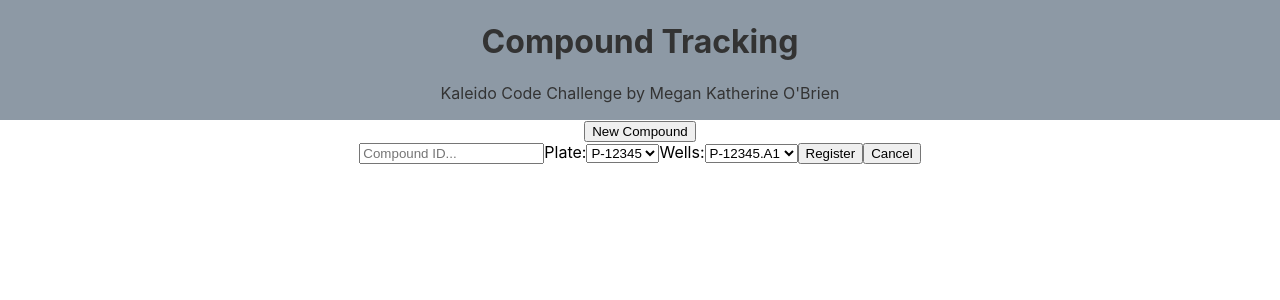
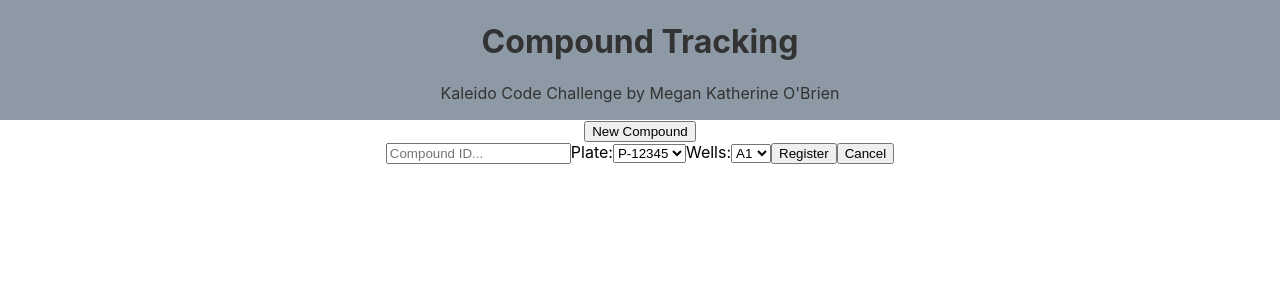
Before and after one commit to mk0b/kaleido-code-challenge, a React (Create React App) app: page / in a window 1280 px wide. Shown: the top 300 px of the page. Built offline with nearby package versions, Linux system fonts and the light colour scheme.

Commit message:
Made my state data structures more simple and array is now adding not rewriting

```diff
--- a/src/components/RegisterCompound.js
+++ b/src/components/RegisterCompound.js
@@ -6,78 +6,39 @@ import React, { Component } from 'react';
 
 //TODO: Clean up console.logs
 
+//initializing this outside of the stateful component because I want to be able to add each compound to the array without it getting re-written
+let compounds = [];
+
 class RegisterCompound extends Component {
 
-    //convert this to stateful?
-    //Consider using contextAPI
-    //add onchange to track form input
-    //add value to inputs
-
-    //Now I am thinking an array of objects each object is a compound id and an array of wells A1 example of a well
-    //create arrays for plate well combos then add an if statement on the dropdown depending on what plate was selected and show the well options for that plate
-
+    //TODO: Make wells simplier? Just have A1 etc options instead of connecting them to plate. Already choosing a plate and storing.
     constructor(props) {
         //binding this keyword to this class
         super(props);
-        //setting state to manage compound and well data
+        //setting state to manage compound, well, and plate data
         this.state = {
             compoundID: '',
             plate: '',
             wells: '',
-            compounds: [],
             plateData: [
-                {
-                    plateID: 'P-12345',
-                    wells: [
-                        'P-12345.A1',
-                        'P-12345.A2',
-                        'P-12345.A3',
-                        'P-12345.A4',
-                        'P-12345.B1',
-                        'P-12345.B2',
-                        'P-12345.B3',
-                        'P-12345.B4',
-                        'P-12345.C1',
-                        'P-12345.C2',
-                        'P-12345.C3',
-                        'P-12345.C4',
-                    ]
-                },
-                {
-                    plateID: 'P-1',
-                    wells: [
-                        'P-1.A1',
-                        'P-1.A2',
-                        'P-1.A3',
-                        'P-1.A4',
-                        'P-1.B1',
-                        'P-1.B2',
-                        'P-1.B3',
-                        'P-1.B4',
-                        'P-1.C1',
-                        'P-1.C2',
-                        'P-1.C3',
-                        'P-1.C4',
-                    ]
-                },
-                {
-                    plateID: 'P-2',
-                    wells: [
-                        'P-2.A1',
-                        'P-2.A2',
-                        'P-2.A3',
-                        'P-2.A4',
-                        'P-2.B1',
-                        'P-2.B2',
-                        'P-2.B3',
-                        'P-2.B4',
-                        'P-2.C1',
-                        'P-2.C2',
-                        'P-2.C3',
-                        'P-2.C4',
-                    ]
-                },
-            ]
+                'P-12345',
+                'P-1',
+                'P-2',
+            ],
+            wellData: [
+                'A1',
+                'A2',
+                'A3',
+                'A4',
+                'B1',
+                'B2',
+                'B3',
+                'B4',
+                'C1',
+                'C2',
+                'C3',
+                'C4',
+            ],
         }
     }
 
@@ -96,7 +57,6 @@ class RegisterCompound extends Component {
 
     submit = (event) => {
         event.preventDefault();
-        const tempCompoundArray = [];
         const {
             compoundID,
             plate,
@@ -111,13 +71,13 @@ class RegisterCompound extends Component {
         console.log('New Compound: ', newCompound)
 
         //adding to temp array
-        tempCompoundArray.push(newCompound);
-        console.log('Temporary Compound Array', tempCompoundArray);
+        compounds.push(newCompound);
+        console.log('Temporary Compound Array', compounds);
 
         //adding the newCompound object to the compounds array.
         this.setState(() => {
             return {
-                compounds: tempCompoundArray
+                compounds
             }
         });
         console.log('What is in state: ', this.state);
@@ -133,14 +93,23 @@ class RegisterCompound extends Component {
 
         //dynamically adding plate data to the plates dropdown
         const plates = this.state.plateData;
-        console.log('Plate Data:', plates);
+        //console.log('Plate Data:', plates);
         const platesIds = plates.map(plate => {
-            console.log(plate.plateID);
+            //console.log(plate);
             return (
-                <option key={plate.plateID} value={plate.plateID}>{plate.plateID}</option>
+                <option key={plate} value={plate}>{plate}</option>
             );
         });
-        console.log('plate Ids', typeof platesIds, platesIds);
+        //console.log('plate Ids', typeof platesIds, platesIds);
+
+        //dynamically adding well data to the wells dropdown
+        const wellItems = this.state.wellData;
+        //console.log('Well Data: ', wellItems);
+        const wellIds = wellItems.map(well => {
+            return (
+                <option key={well} value={well}>{well}</option>
+            );
+        });
 
         console.log('Making sure state is updated correctly', this.state);
 
@@ -172,11 +141,7 @@ class RegisterCompound extends Component {
                                 name="wells"
                                 onChange={this.change}
                                 value={wells}>
-                                <option value="P-12345.A1">P-12345.A1</option>
-                                <option value="P-12345.A2">P-12345.A2</option>
-                                <option value="P-12345.A3">P-12345.A3</option>
-                                <option value="P-12345.A4">P-12345.A4</option>
-                                <option value="P-12345.A5">P-12345.A5</option>
+                                {wellIds}
                             </select>
                         </label>
                         <button onClick={this.submit} className="register">Register</button>
```
